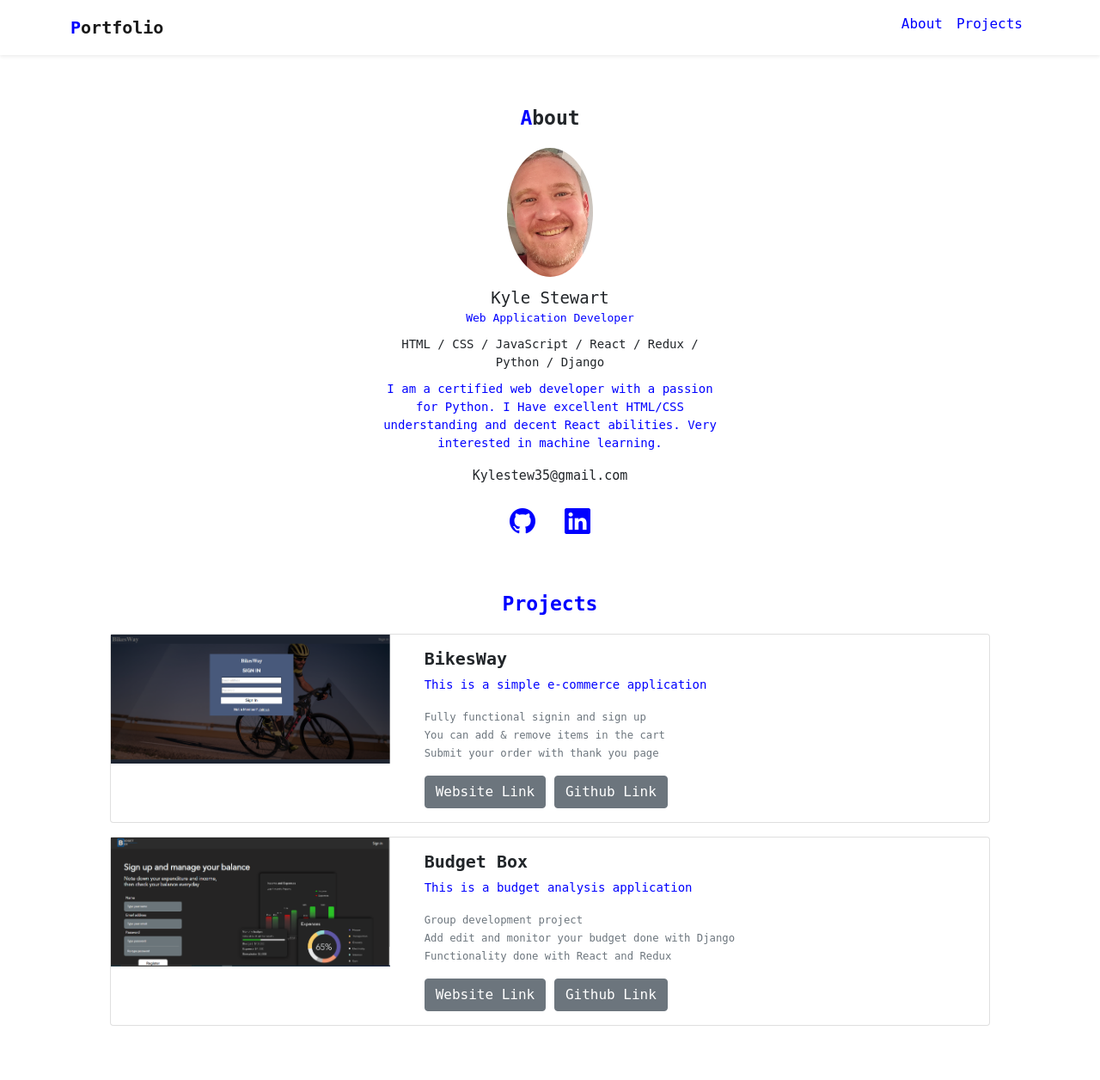
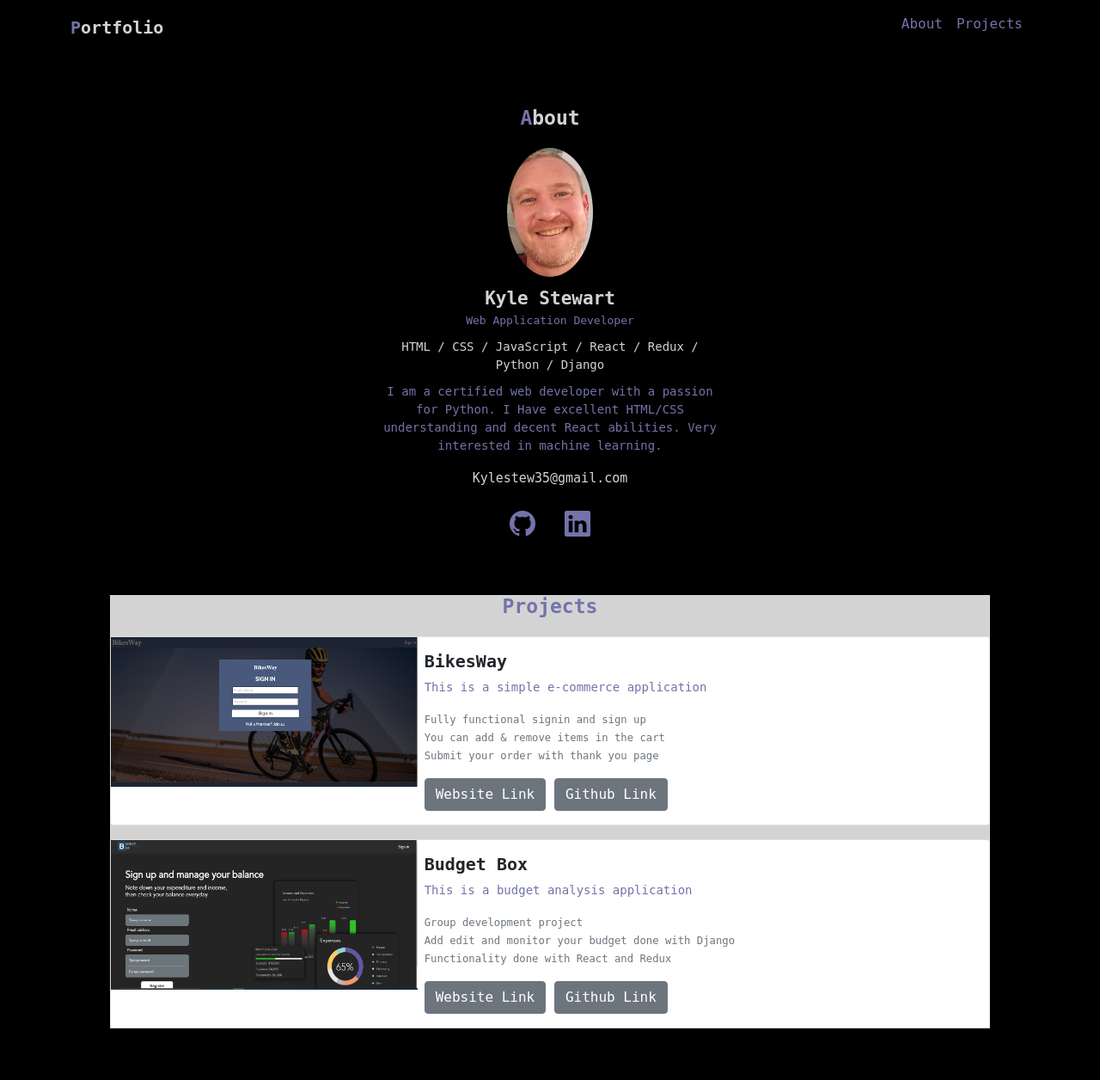
Before and after one commit to Kylestew35/Portfolio, a PHP site: page / in a window 1280 px wide. Shown: the whole page at 86% size. Before the commit the page ends 1193 px from the top, so only its background shows below. Run offline with PHP 8.4, Linux system fonts and the light colour scheme; some libraries are stand-ins or nearby versions.

Commit message:
Update style.css

```diff
--- a/style.css
+++ b/style.css
@@ -2,29 +2,32 @@
 
 body {
   font-family: monospace, sans-serif;
+  background-color: black;
 }
 
 .font-primary {
-  color: blue;
+  color: rgb(115, 115, 170);
 }
 
 .title-icon {
+  color: lightgray !important;
   font-size: 20px;
   font-weight: bold;
 }
 p {
   font-size: 14px;
-  color: blue;
+  color: rgb(115, 115, 170);
 }
 
 h2 {
+  color: lightgray;
   font-weight: bold;
   font-size: 23px;
   margin-bottom: 20px;
 }
 
 a.font-black {
-  color: blue !important;
+  color: rgb(115, 115, 170) !important;
 }
 /** About **/
 
@@ -42,21 +45,25 @@ a.font-black {
 }
 
 #about .name {
-  font-size: 19px;
+  font-size: 21px;
+  color: lightgray;
+  font-weight: 800;
 }
 
 #about .vocation {
   font-size: 13px;
-  color: blue;
+  color: rgb(115, 115, 170);
   margin-bottom: 10px;
 }
 
 #about .skills {
+  color: lightgray;
   font-size: 14px;
   margin-bottom: 10px;
 }
 
 #about .email {
+  color: lightgray !important;
   margin-top: 14px;
   font-size: 15px;
 }
@@ -66,12 +73,13 @@ a.font-black {
   font-size: 30px;
 }
 #about .icons a {
-  color: blue;
+  color: rgb(115, 115, 170);
 }
 
 /** Project **/
 
 #project {
+  background-color: lightgray;
   margin: 60px auto;
   width: 80%;
 }
@@ -81,9 +89,14 @@ a.font-black {
 }
 
 #project .card img {
-  width: 100%;
+  width: 110%;
+  height: 80%;
 }
 
 #project .card-title {
   font-weight: bold;
 }
+
+.proj {
+  color: rgb(115, 115, 170) !important;
+}
```
